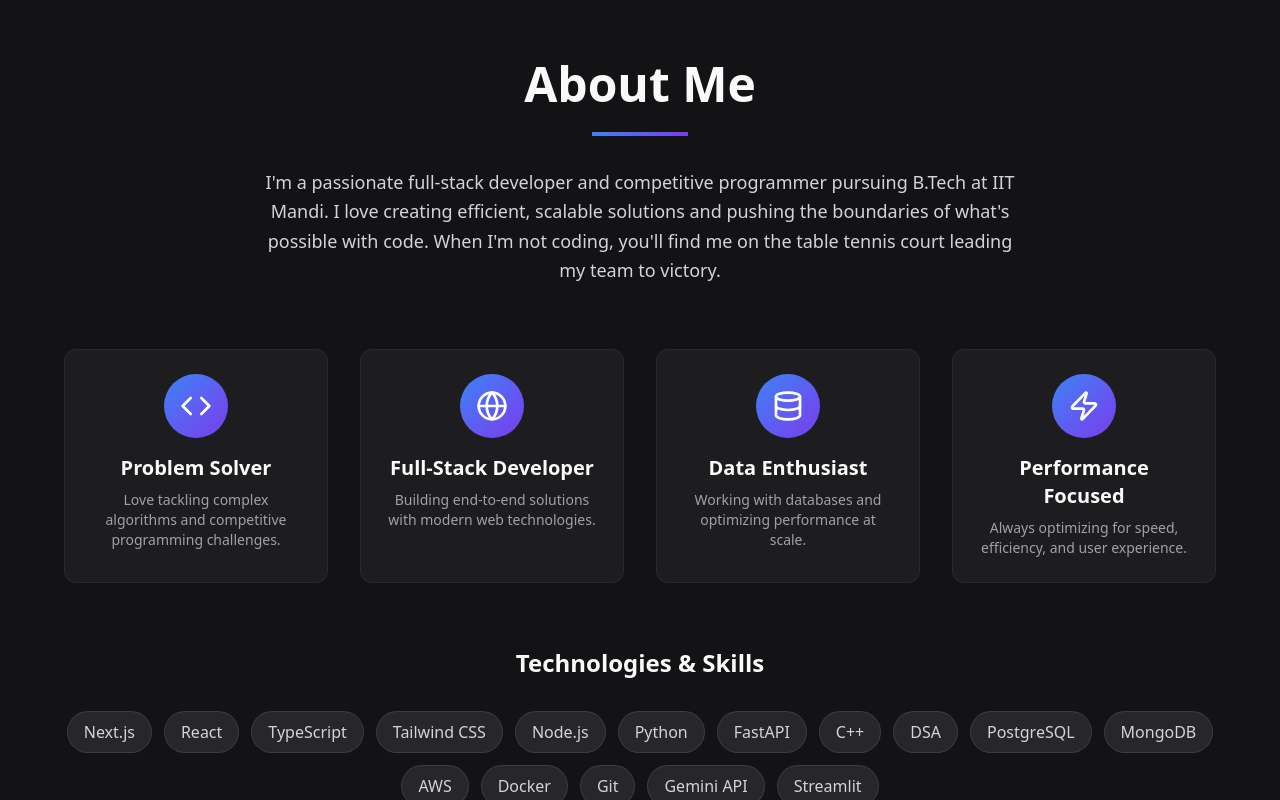
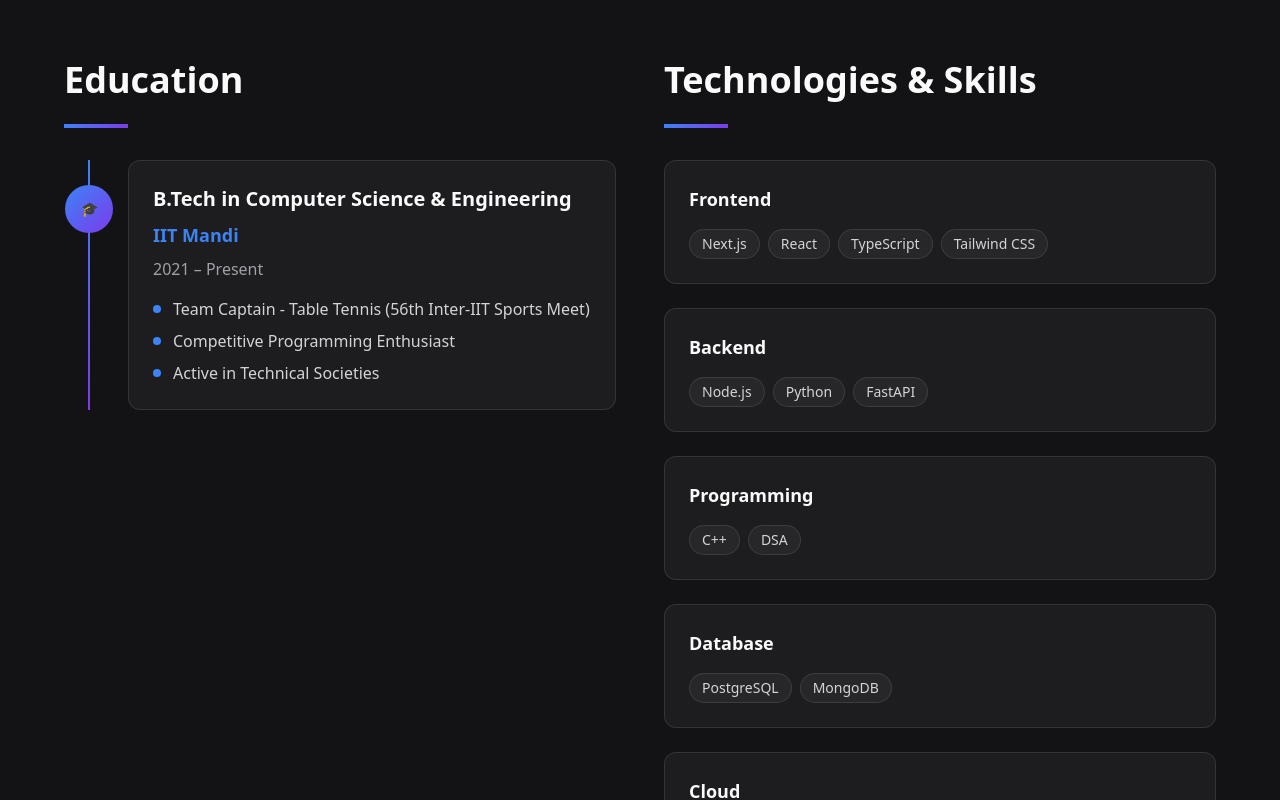
Before and after one commit to Maddy2206/personal_portfolio, a React (Vite) app: page / in a window 1280 px wide. Shown: the part 820-1620 px from the top of the page. Built offline with nearby package versions, Linux system fonts and the light colour scheme.

Commit message:
Refactor portfolio sections
Improve the technologies and skills section, remove the about me section, and adjust the layout of the education and skills sections. Reduce the experience section to include only the Samsung Research Institute entry. Remove the "beyond coding" section.

```diff
--- a/src/components/Portfolio.tsx
+++ b/src/components/Portfolio.tsx
@@ -1,11 +1,11 @@
 import { Navigation } from "./Navigation";
 import { HeroSection } from "./sections/HeroSection";
 import { AboutSection } from "./sections/AboutSection";
-import { EducationSection } from "./sections/EducationSection";
+
 import { ExperienceSection } from "./sections/ExperienceSection";
 import { ProjectsSection } from "./sections/ProjectsSection";
 import { AchievementsSection } from "./sections/AchievementsSection";
-import { ExtracurricularsSection } from "./sections/ExtracurricularsSection";
+
 import { ContactSection } from "./sections/ContactSection";
 
 export const Portfolio = () => {
@@ -22,9 +22,6 @@ export const Portfolio = () => {
           <AboutSection />
         </div>
 
-        <div id="education">
-          <EducationSection />
-        </div>
 
         <div id="experience">
           <ExperienceSection />
@@ -38,9 +35,6 @@ export const Portfolio = () => {
           <AchievementsSection />
         </div>
 
-        <div id="extracurriculars">
-          <ExtracurricularsSection />
-        </div>
 
         <div id="contact">
           <ContactSection />
--- a/src/components/sections/AboutSection.tsx
+++ b/src/components/sections/AboutSection.tsx
@@ -81,55 +81,99 @@ export const AboutSection = () => {
           animate={inView ? "visible" : "hidden"}
           className="max-w-6xl mx-auto"
         >
-          {/* Section Header */}
-          <motion.div variants={itemVariants} className="text-center mb-16">
-            <h2 className="text-4xl md:text-5xl font-bold text-text-primary mb-6">
-              About Me
+          {/* Two Column Layout */}
+          <div className="grid grid-cols-1 lg:grid-cols-2 gap-12">
+
+            {/* Left Side - Education */}
+            <motion.div variants={itemVariants} className="space-y-8">
+              <div>
+                <h2 className="text-3xl md:text-4xl font-bold text-text-primary mb-6">
+                  Education
                 </h2>
-            <div className="w-24 h-1 bg-gradient-primary mx-auto mb-8"></div>
-            <p className="text-lg text-text-secondary max-w-3xl mx-auto leading-relaxed">
-              I'm a passionate full-stack developer and competitive programmer pursuing B.Tech at IIT Mandi.
-              I love creating efficient, scalable solutions and pushing the boundaries of what's possible with code.
-              When I'm not coding, you'll find me on the table tennis court leading my team to victory.
-            </p>
+                <div className="w-16 h-1 bg-gradient-primary mb-8"></div>
+              </div>
+
+              {/* Education Timeline */}
+              <div className="relative">
+                <div className="absolute left-6 top-0 bottom-0 w-0.5 bg-gradient-primary"></div>
+
+                <motion.div
+                  variants={itemVariants}
+                  className="relative bg-portfolio-elevated rounded-xl p-6 ml-16 border border-white/10"
+                >
+                  <div className="absolute -left-16 top-6 w-12 h-12 bg-gradient-primary rounded-full flex items-center justify-center">
+                    <span className="text-white font-bold text-sm">🎓</span>
+                  </div>
+
+                  <h3 className="text-xl font-bold text-text-primary mb-2">
+                    B.Tech in Computer Science & Engineering
+                  </h3>
+                  <h4 className="text-lg text-accent-primary font-semibold mb-2">
+                    IIT Mandi
+                  </h4>
+                  <p className="text-text-muted mb-4">2021 – Present</p>
+
+                  <div className="space-y-2 text-text-secondary">
+                    <div className="flex items-center">
+                      <span className="w-2 h-2 bg-accent-primary rounded-full mr-3"></span>
+                      <span>Team Captain - Table Tennis (56th Inter-IIT Sports Meet)</span>
+                    </div>
+                    <div className="flex items-center">
+                      <span className="w-2 h-2 bg-accent-primary rounded-full mr-3"></span>
+                      <span>Competitive Programming Enthusiast</span>
+                    </div>
+                    <div className="flex items-center">
+                      <span className="w-2 h-2 bg-accent-primary rounded-full mr-3"></span>
+                      <span>Active in Technical Societies</span>
+                    </div>
+                  </div>
+                </motion.div>
+              </div>
             </motion.div>
 
-          {/* Traits Grid */}
-          <motion.div variants={itemVariants} className="grid grid-cols-1 md:grid-cols-2 lg:grid-cols-4 gap-8 mb-16">
-            {traits.map((trait, index) => (
+            {/* Right Side - Technologies & Skills */}
+            <motion.div variants={itemVariants} className="space-y-8">
+              <div>
+                <h2 className="text-3xl md:text-4xl font-bold text-text-primary mb-6">
+                  Technologies & Skills
+                </h2>
+                <div className="w-16 h-1 bg-gradient-primary mb-8"></div>
+              </div>
+
+              {/* Skills by Category */}
+              <div className="space-y-6">
+                {Object.entries(
+                  skills.reduce((acc, skill) => {
+                    if (!acc[skill.category]) acc[skill.category] = [];
+                    acc[skill.category].push(skill.name);
+                    return acc;
+                  }, {} as Record<string, string[]>)
+                ).map(([category, categorySkills]) => (
                   <motion.div
-                key={trait.title}
+                    key={category}
                     variants={itemVariants}
-                className="bg-portfolio-elevated rounded-xl p-6 text-center hover:bg-portfolio-glass transition-all duration-300 border border-white/5"
+                    className="bg-portfolio-elevated rounded-xl p-6 border border-white/10"
                   >
-                <div className="inline-flex items-center justify-center w-16 h-16 bg-gradient-primary rounded-full mb-4">
-                  <trait.icon className="w-8 h-8 text-white" />
-                </div>
-                <h3 className="text-xl font-semibold text-text-primary mb-2">{trait.title}</h3>
-                <p className="text-text-muted text-sm">{trait.description}</p>
-              </motion.div>
-            ))}
-          </motion.div>
-
-          {/* Skills Section */}
-          <motion.div variants={itemVariants}>
-            <h3 className="text-2xl font-bold text-text-primary text-center mb-8">
-              Technologies & Skills
+                    <h3 className="text-lg font-semibold text-text-primary mb-4">
+                      {category}
                     </h3>
-            <div className="flex flex-wrap justify-center gap-3">
-              {skills.map((skill, index) => (
+                    <div className="flex flex-wrap gap-2">
+                      {categorySkills.map((skill) => (
                         <motion.span
-                  key={skill.name}
-                  variants={itemVariants}
+                          key={skill}
                           whileHover={{ scale: 1.05 }}
-                  className="px-4 py-2 bg-portfolio-glass rounded-full text-text-secondary border border-white/10
+                          className="px-3 py-1 bg-portfolio-glass rounded-full text-sm text-text-secondary border border-white/10
                                    hover:border-accent-primary/50 hover:text-accent-primary transition-all duration-300 cursor-default"
                         >
-                  {skill.name}
+                          {skill}
                         </motion.span>
                       ))}
                     </div>
                   </motion.div>
+                ))}
+              </div>
+            </motion.div>
+          </div>
         </motion.div>
       </div>
     </section>
--- a/src/components/sections/ExperienceSection.tsx
+++ b/src/components/sections/ExperienceSection.tsx
@@ -2,8 +2,7 @@ import { motion } from "framer-motion";
 import { useInView } from "react-intersection-observer";
 import { Briefcase, Calendar, MapPin, ExternalLink } from "lucide-react";
 
-const experiences = [
-  {
+const experience = {
   company: "Samsung Research",
   role: "Software Intern",
   duration: "Jan 2024 – May 2024",
@@ -16,22 +15,7 @@ const experiences = [
     "Worked with Bixby voice assistant technology"
   ],
   technologies: ["Android", "Machine Learning", "Python", "Java", "TensorFlow"]
-  },
-  {
-    company: "Tech Startup",
-    role: "Full-Stack Developer Intern",
-    duration: "Jun 2023 – Aug 2023",
-    location: "Remote",
-    description: "Built scalable web applications using modern technologies and contributed to both frontend and backend development.",
-    achievements: [
-      "Developed responsive web applications using React and Next.js",
-      "Implemented RESTful APIs with Node.js and Express",
-      "Optimized database queries for better performance",
-      "Collaborated with design team on UI/UX improvements"
-    ],
-    technologies: ["React", "Next.js", "Node.js", "PostgreSQL", "AWS"]
-  }
-];
+};
 
 export const ExperienceSection = () => {
   const [ref, inView] = useInView({
@@ -81,15 +65,11 @@ export const ExperienceSection = () => {
             </p>
           </motion.div>
 
-          {/* Experience Timeline */}
-          <div className="space-y-8">
-            {experiences.map((experience, index) => (
+          {/* Experience Card */}
           <motion.div
-                key={index}
             variants={itemVariants}
-                className="relative"
+            className="max-w-4xl mx-auto"
           >
-                {/* Experience Card */}
             <motion.div
               whileHover={{ scale: 1.02 }}
               className="bg-portfolio-elevated rounded-xl p-8 border border-white/10 hover:border-accent-primary/30 transition-all duration-300"
@@ -149,8 +129,6 @@ export const ExperienceSection = () => {
               </div>
             </motion.div>
           </motion.div>
-            ))}
-          </div>
         </motion.div>
       </div>
     </section>
```
Lines whose indentation alone changed are shown as unchanged.
